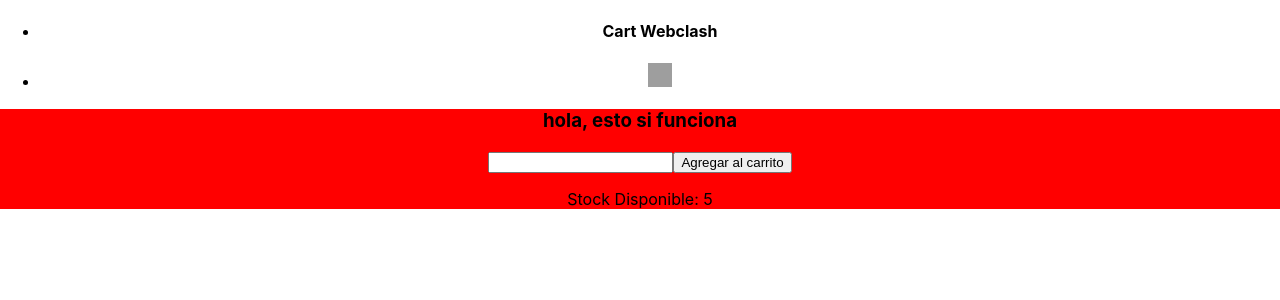
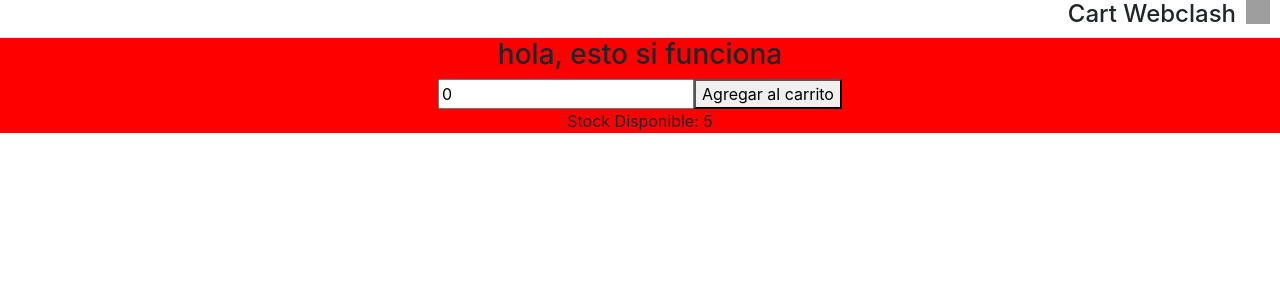
Before and after one commit to alonsooteroseminario/webclash-react, a React (Create React App) app: page / in a window 1280 px wide. Shown: the top 300 px of the page. Built offline with nearby package versions, Linux system fonts and the light colour scheme; grey boxes are pictures that could not be loaded.

Commit message:
desafio clase 5 ok

```diff
--- a/package.json
+++ b/package.json
@@ -8,6 +8,7 @@
     "@testing-library/user-event": "^12.6.0",
     "bootstrap": "^4.6.0",
     "react": "^17.0.1",
+    "react-bootstrap": "^1.4.3",
     "react-dom": "^17.0.1",
     "react-scripts": "4.0.1",
     "web-vitals": "^0.2.4"
--- a/src/App.js
+++ b/src/App.js
@@ -1,6 +1,7 @@
 import './App.css';
 import NavBar from './Components/NavBar';
 import ItemListContainer from './Components/ItemListContainer';
+
 
 function App() {
   return (
--- a/src/Components/ItemCount.js
+++ b/src/Components/ItemCount.js
@@ -1,32 +1,21 @@
 import React, { useState, useEffect } from 'react';
 
-const ItemCount = ( { stock, initial, onAdd } ) => {
+function ItemCount ( { stock, initial, onAdd } ) {
 
     const [carrito, setCarrito] = useState( Number(stock) );
 
     const [count, setCount] = useState(Number(initial));
 
-
-    const [suma, setSuma] = useState(document.getElementById('input'));
-    // const suma = 1;
+    const [suma, setSuma] = useState(Number(initial));
 
     const incrementCount = () => {
         setCount(count - suma);
         setCarrito(carrito - suma);
-        setSuma();
+
     }
 
-
-
-
-
-    console.log('carrito : ' + carrito);
-    console.log('count : ' + count);
-    console.log('suma : ' + suma);
-
-
-
-
+    console.log('Stock : ' + carrito);
+    console.log('Agregados : ' + suma);
 
     useEffect( () => {
         console.log('App mounted');
@@ -44,9 +33,7 @@ const ItemCount = ( { stock, initial, onAdd } ) => {
                 </button>
                 {/* stock = 5 */}
                 <p>Stock Disponible: { Number(count) + Number(stock) } </p>
-                <p>
-                    <h1>No hay stock disponible</h1>
-                </p>
+                <h1>No hay stock disponible</h1>
             </div>
         );
 
@@ -61,8 +48,7 @@ const ItemCount = ( { stock, initial, onAdd } ) => {
                 </button>
                 {/* stock = 5 */}
                 <p>Stock Disponible: 0 </p>
-
-                    <h1>No hay stock disponible</h1>
+                <h1>No hay stock disponible</h1>
 
             </div>
         );
@@ -70,13 +56,12 @@ const ItemCount = ( { stock, initial, onAdd } ) => {
     {
         return(
             <div>
-                <input id="input" ></input>
+                <input className="form-product" type="number" name="form-product" value={suma} onChange={ e => setSuma(e.target.value)} ></input>
                 <button onClick={incrementCount}>
                     Agregar al carrito
                 </button>
                 {/* stock = 5 */}
                 <p>Stock Disponible: { Number(count) + Number(stock) } </p>
-
             </div>
 
         );
@@ -86,11 +71,5 @@ const ItemCount = ( { stock, initial, onAdd } ) => {
 }
 
 
-function onAdd(number1, number2) {
-    let a = Number(number1);
-    let b = Number(number2) + a;
-    return b;
-}
-
 
 export default ItemCount;
--- a/src/index.js
+++ b/src/index.js
@@ -2,7 +2,7 @@ import React from 'react';
 import ReactDOM from 'react-dom';
 import './index.css';
 import App from './App';
-// import 'bootstrap/dist/css/bootstrap.min.css';
+import 'bootstrap/dist/css/bootstrap.min.css';
 
 import reportWebVitals from './reportWebVitals';
 
```
Also changed, not shown: 2 other files (tests, documents, lock files or other folders).
